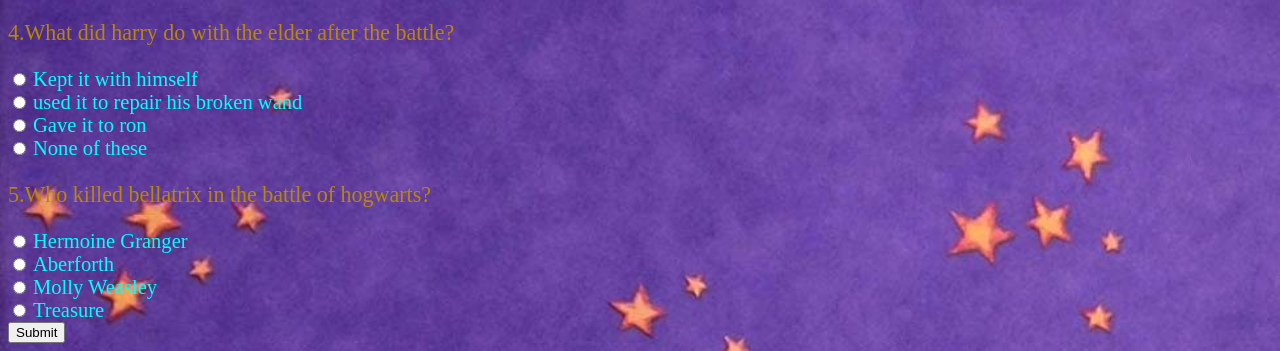
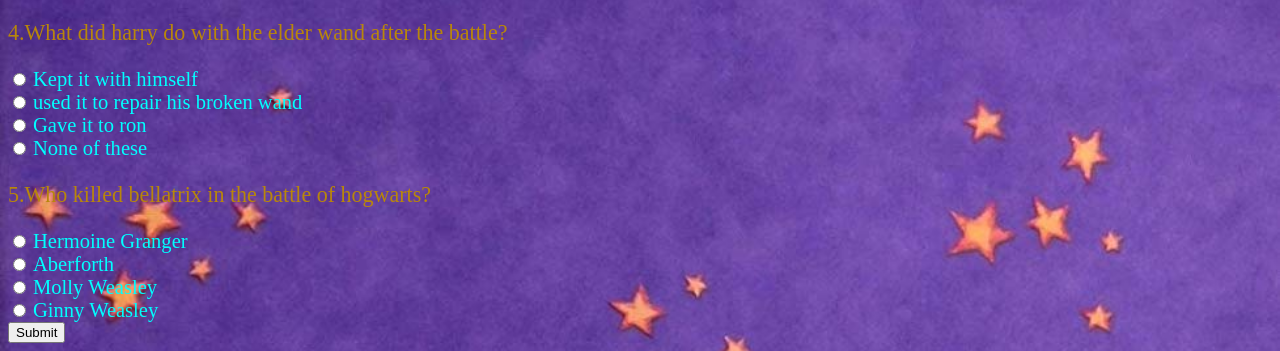
Before and after one commit to dev863/Harry-potter-Quiz-Page, a plain HTML site: page battle.html in a window 1280 px wide. Shown: the part 547-898 px from the top of the page. Drawn offline with Linux system fonts and the light colour scheme.

Commit message:
Update battle.html

```diff
--- a/battle.html
+++ b/battle.html
@@ -38,7 +38,7 @@
             <input type="radio" id="hermoine" name="nagini" value="Hermoine Granger">
             <label for="hermoine">Hermoine Granger</label>
             <br>
-            <p>4.What did harry do with the elder after the battle?</p>
+            <p>4.What did harry do with the elder wand after the battle?</p>
             <input type="radio" id="kept" name="elderwand" value="Kept it with himself">
             <label for="kept">Kept it with himself</label><br>
             <input type="radio" id="used" name="elderwand" value="used it to repair his broken wand">
@@ -56,7 +56,7 @@
             <input type="radio" id="molly" name="blla" value="Molly Weasley">
             <label for="molly">Molly Weasley</label><br>
             <input type="radio" id="ginny" name="blla" value="Ginny Weasley">
-            <label for="ginny">Treasure</label>
+            <label for="ginny">Ginny Weasley</label>
             <div id="demo" style="text-align:center"></div>
         <button onclick="evalfunction()">Submit</button>
 
```
